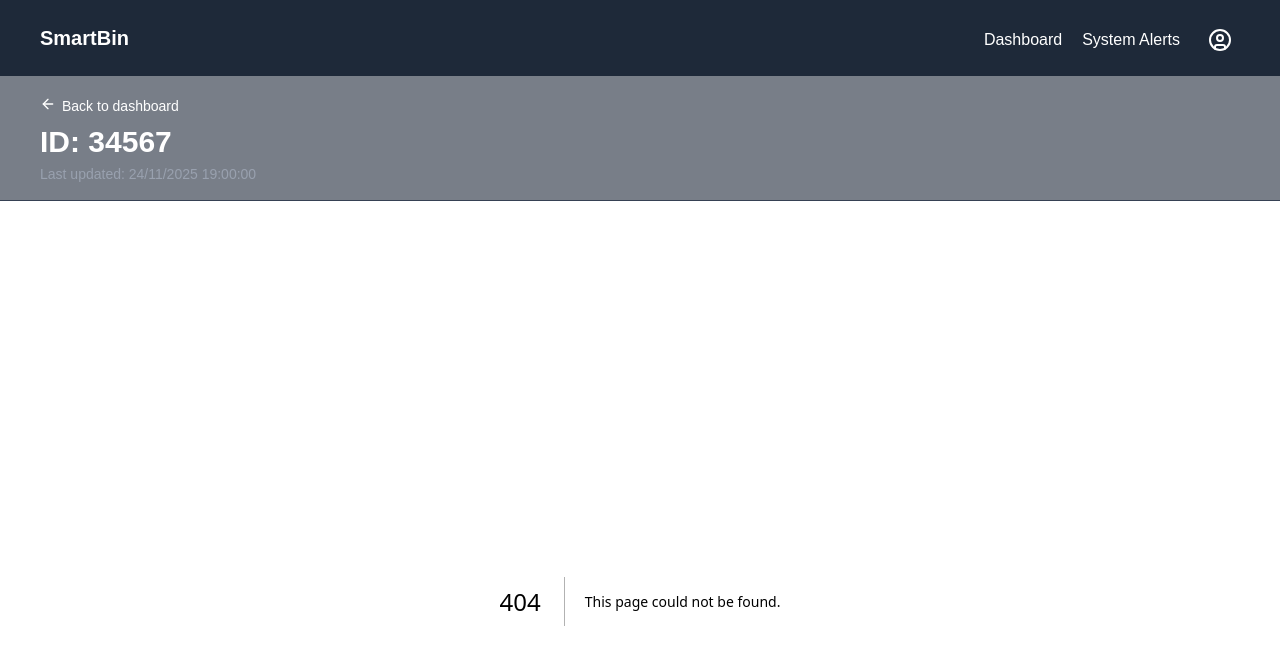
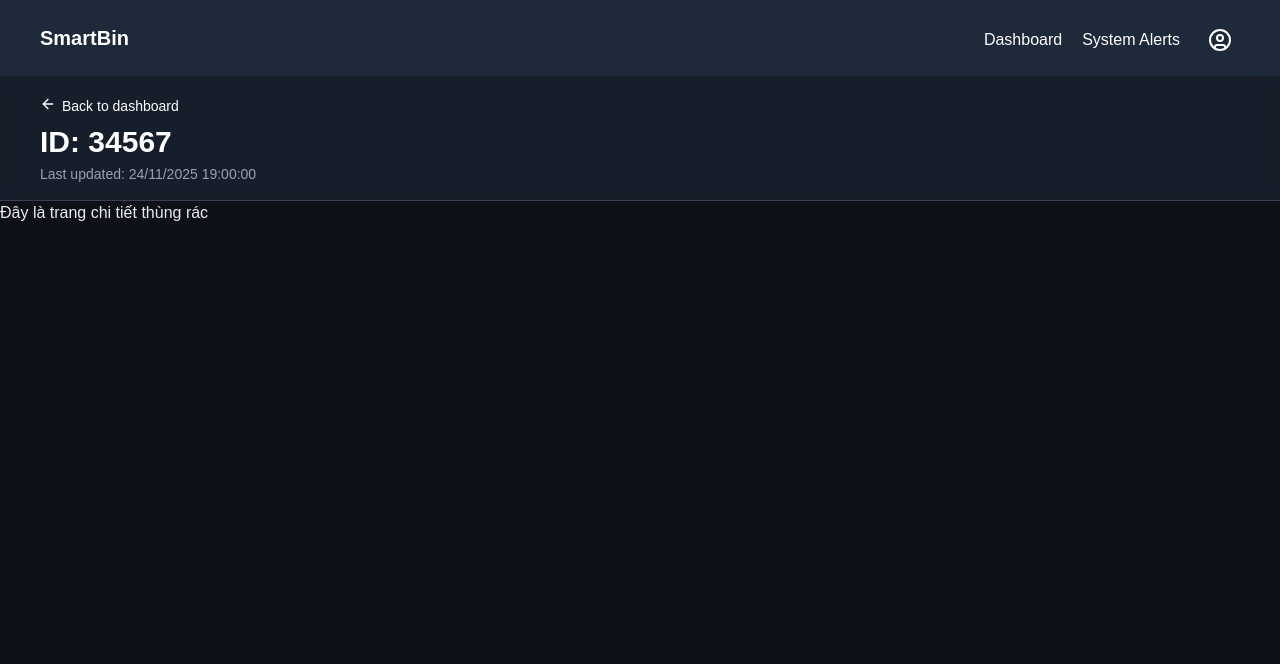
Before and after one commit to Donavfulish/IOT_FINAL_PROJECT, a Next.js app in the folder client/: page /bin/1 in a window 1280 px wide. Before the commit this address had no page. Shown: the top 664 px of the page. Built offline with nearby package versions, Linux system fonts and the light colour scheme.

Commit message:
init: pages

```diff
--- /dev/null
+++ b/client/app/alerts/page.tsx
@@ -0,0 +1,7 @@
+import React from "react";
+
+const AlertsPage = () => {
+  return <div>Đây là trang System Alert</div>;
+};
+
+export default AlertsPage;
--- /dev/null
+++ b/client/app/bin/[id]/page.tsx
@@ -0,0 +1,7 @@
+import React from "react";
+
+const DetailPage = () => {
+  return <div>Đây là trang chi tiết thùng rác</div>;
+};
+
+export default DetailPage;
--- /dev/null
+++ b/client/app/login/page.tsx
@@ -0,0 +1,7 @@
+import React from "react";
+
+const LoginPage = () => {
+  return <div>Đây là trang đăng nhập</div>;
+};
+
+export default LoginPage;
--- /dev/null
+++ b/client/app/register/page.tsx
@@ -0,0 +1,7 @@
+import React from "react";
+
+const RegisterPage = () => {
+  return <div>Đây là trang đăng ký</div>;
+};
+
+export default RegisterPage;
```
Also changed, not shown: client/app/page.tsx (+7 -6 lines).
